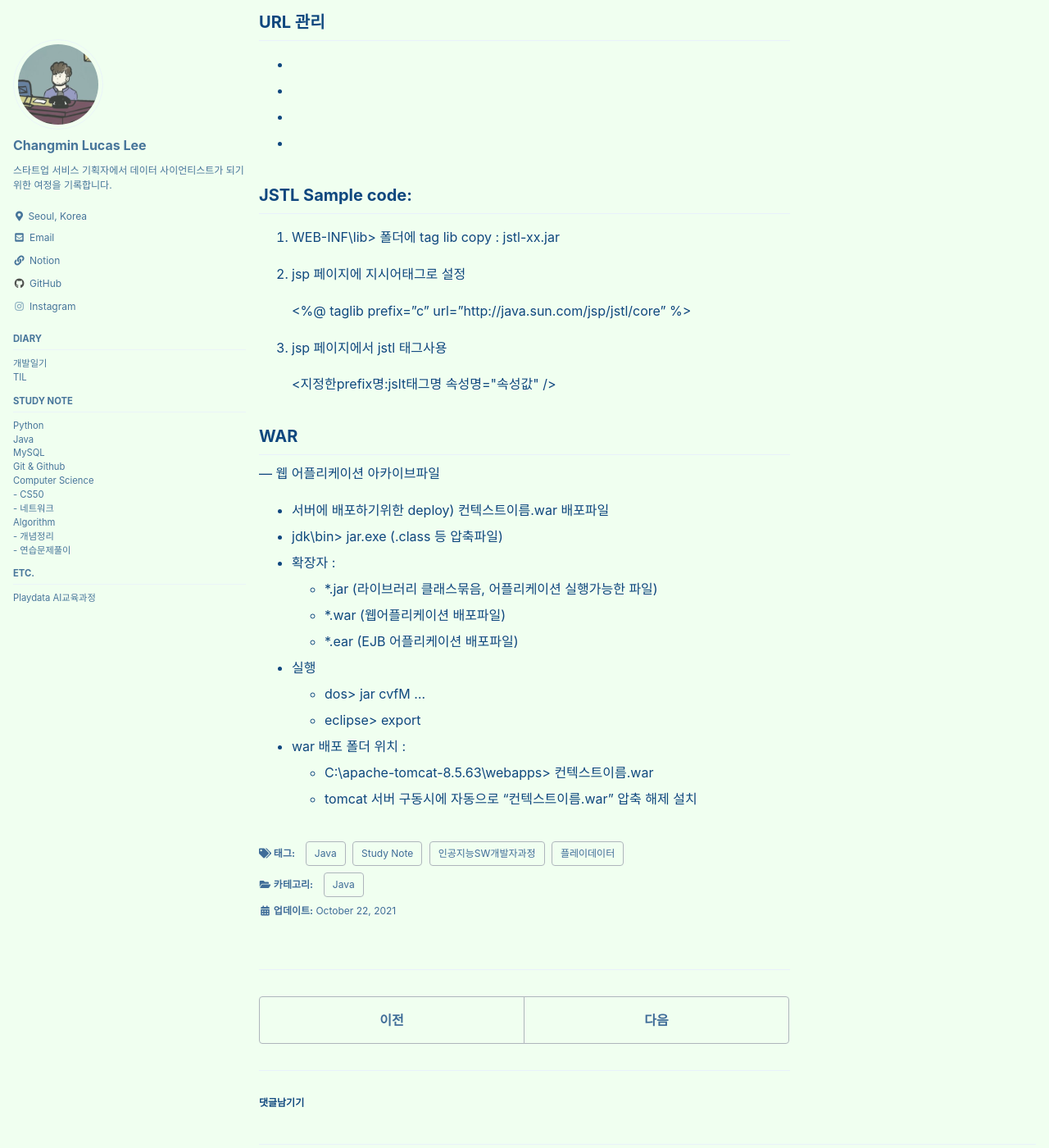
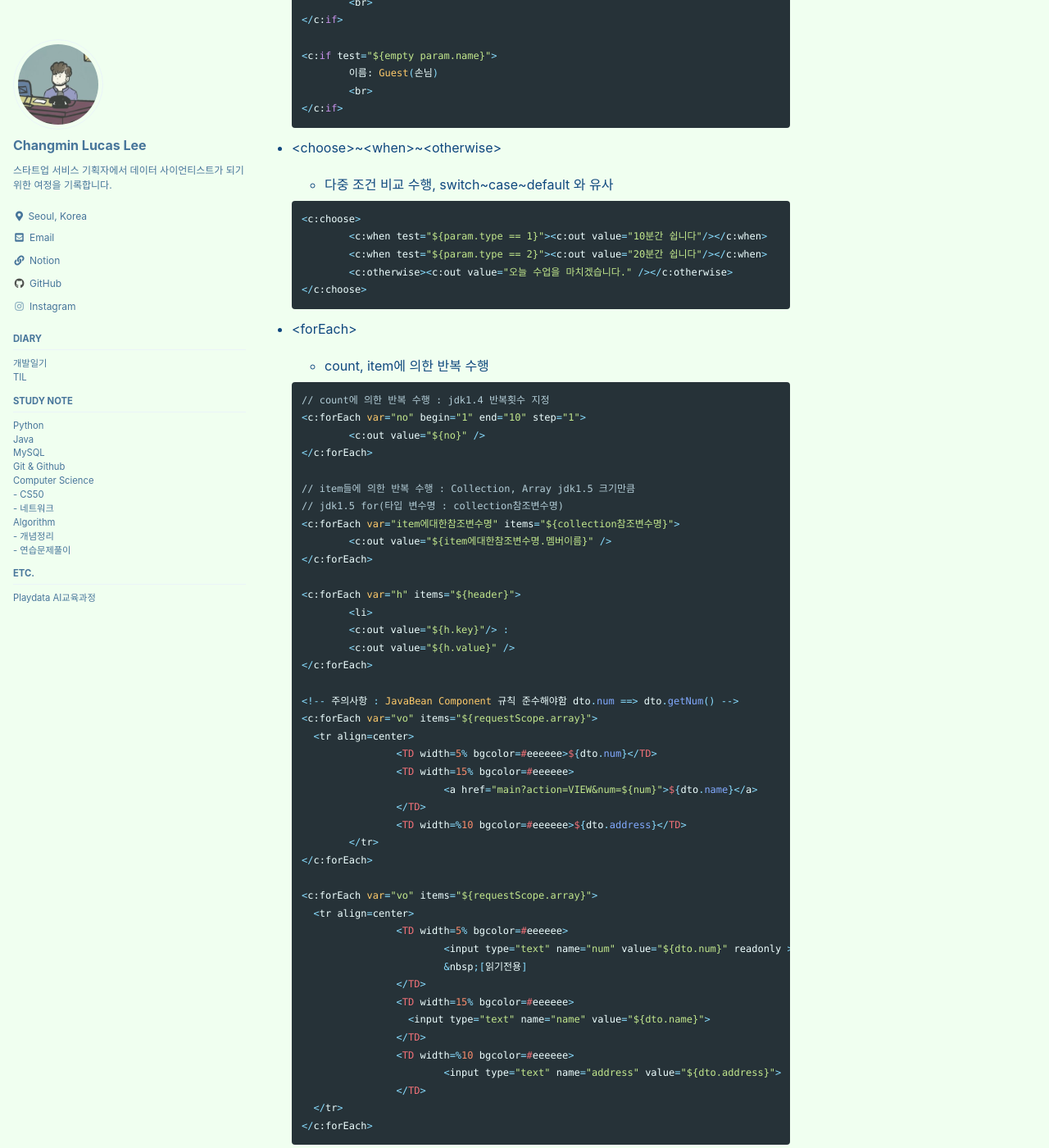
Before and after one commit to lucathree/lucathree.github.io, a Jekyll site: the page built from _posts/2021/2021-10-22-day95.md, in a window 1280 px wide and 1400 px high, scrolled down 4330 px. Shown: the whole window at 82% size. Built offline with Jekyll 4.4.1, drawn with Linux system fonts in a browser that asks for light colours; cached includes are drawn as plain includes; comment, search, counter and statistics services are not loaded; some of the changed text lies outside the part shown.

Commit message:
day95 노트 수정

````diff
--- a/_posts/2021/2021-10-22-day95.md
+++ b/_posts/2021/2021-10-22-day95.md
@@ -59,11 +59,11 @@
 
      <, lt
 
-     > , gt
+     \> , gt
 
      <=, le
 
-     > =, ge
+     \> =, ge
 
    - 논리연산자:
 
@@ -151,7 +151,7 @@
 
 ## 수식언어 지원
 
-- <out> :
+- \<out> :
 
   - JspWriter 통해서 수식 결과 출력
 
@@ -159,23 +159,23 @@
 
     ⇒ <%= request.getParameter("name") %>
 
-- <set> :
+- \<set> :
 
   - 변수에 값을 설정 시킴
   - <c:set var="변수명" value="설정값" scope="[page]|request|session|application" />
   - <c:set var="msg" value="Hello JSTL" />
   - <c:out value="${msg}" />
 
-- <remove> :
+- \<remove> :
 
   - scope에 저장된 변수 삭제시킴
   - <c:remove var="삭제변수명" scope="page|request|session|application" />
 
-- <catch> : 예외처리
+- \<catch> : 예외처리
 
 ## 제어흐름
 
-- <if>
+- \<if>
 
   - 조건이 참인 경우에 수행 (else 부분은 기술할 수 없음)
 
@@ -195,7 +195,7 @@
   </c:if>
   ```
 
-- <choose>~<when>~<otherwise>
+- \<choose>~\<when>~\<otherwise>
 
   - 다중 조건 비교 수행, switch~case~default 와 유사
 
@@ -207,7 +207,7 @@
   </c:choose>
   ```
 
-- <forEach>
+- \<forEach>
 
   - count, item에 의한 반복 수행
 
@@ -256,14 +256,14 @@
   </c:forEach>
   ```
 
-- <forTokens>
+- \<forTokens>
 
 ## URL 관리
 
-- <import>
-- <param>
-- <redirect>
-- <url>
+- \<import>
+- \<param>
+- \<redirect>
+- \<url>
 
 ## JSTL Sample code:
 
````
